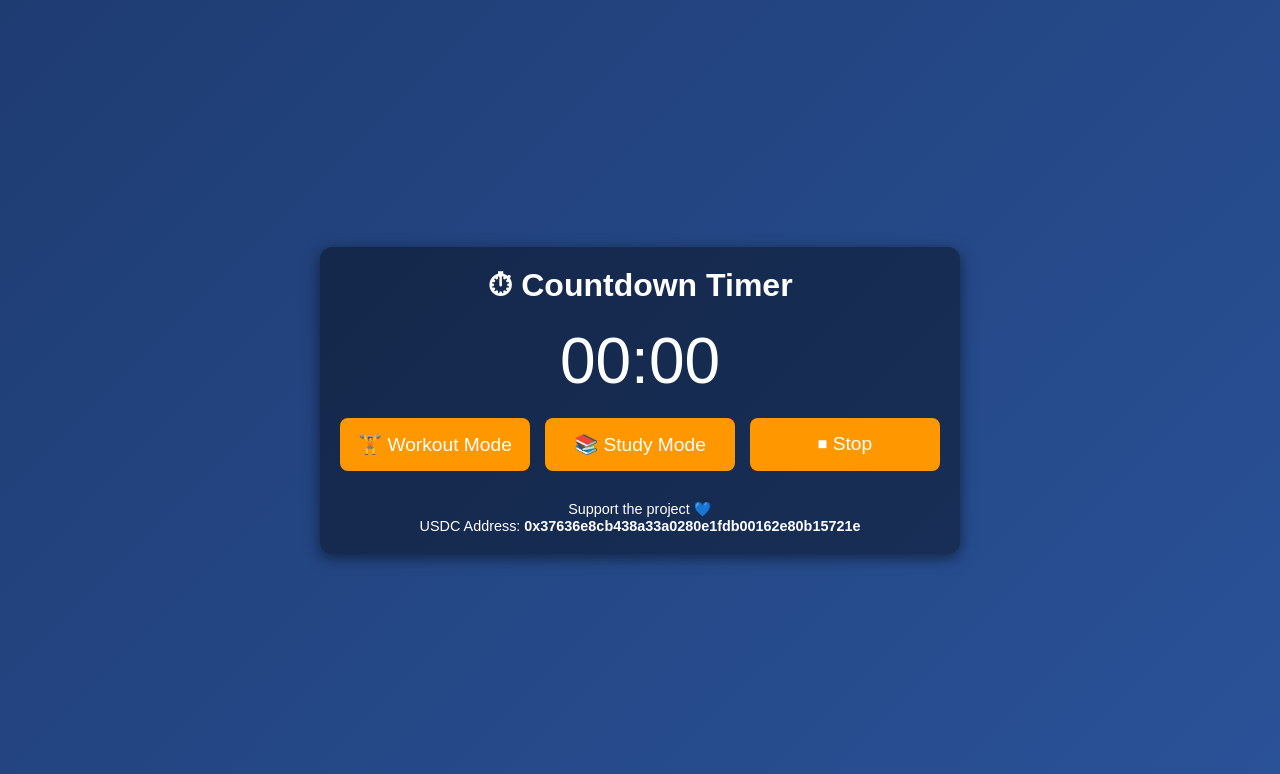
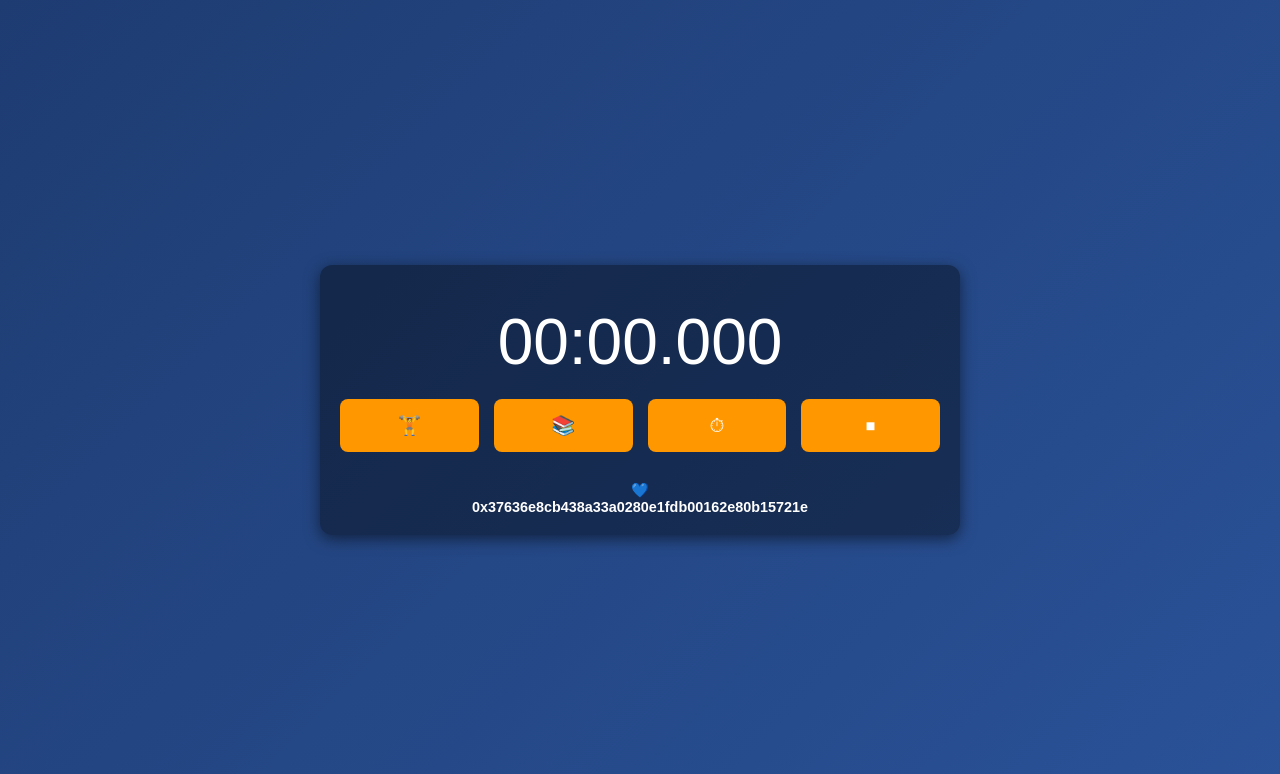
Before and after one commit to egsgs302-lgtm/001, a Flask app: template templates/index.html in a window 1280 px wide. Shown: the top 774 px of the page. Run offline with Flask 3, Linux system fonts and the light colour scheme; the template is opened without the code that fills it, so the values that code supplies are empty.

Commit message:
Update index.html

```diff
--- a/templates/index.html
+++ b/templates/index.html
@@ -3,23 +3,26 @@
 <head>
   <meta charset="UTF-8">
   <meta name="viewport" content="width=device-width, initial-scale=1.0">
-  <title>Countdown Timer</title>
+  <title>Timer</title>
   <link rel="stylesheet" href="/static/style.css">
 </head>
 <body>
   <div class="container">
-    <h1>⏱ Countdown Timer</h1>
-    <div id="timer">00:00</div>
+    <div id="timer">00:00.000</div>
 
     <div class="buttons">
-      <button onclick="startTimer(180, 60)">🏋️ Workout Mode</button>
-      <button onclick="startTimer(1800, 300)">📚 Study Mode</button>
-      <button onclick="stopTimer()">⏹ Stop</button>
+      <!-- Countdown modes -->
+      <button onclick="startCountdown(180, 60)">🏋️</button>
+      <button onclick="startCountdown(1800, 300)">📚</button>
+      <!-- Stopwatch -->
+      <button onclick="startStopwatch()">⏱</button>
+      <!-- Stop -->
+      <button onclick="stopTimer()">⏹</button>
     </div>
 
     <footer>
-      <p>Support the project 💙</p>
-      <p>USDC Address: <span class="wallet">0x37636e8cb438a33a0280e1fdb00162e80b15721e</span></p>
+      <p>💙</p>
+      <p class="wallet">0x37636e8cb438a33a0280e1fdb00162e80b15721e</p>
     </footer>
   </div>
   <script src="/static/script.js"></script>
```
